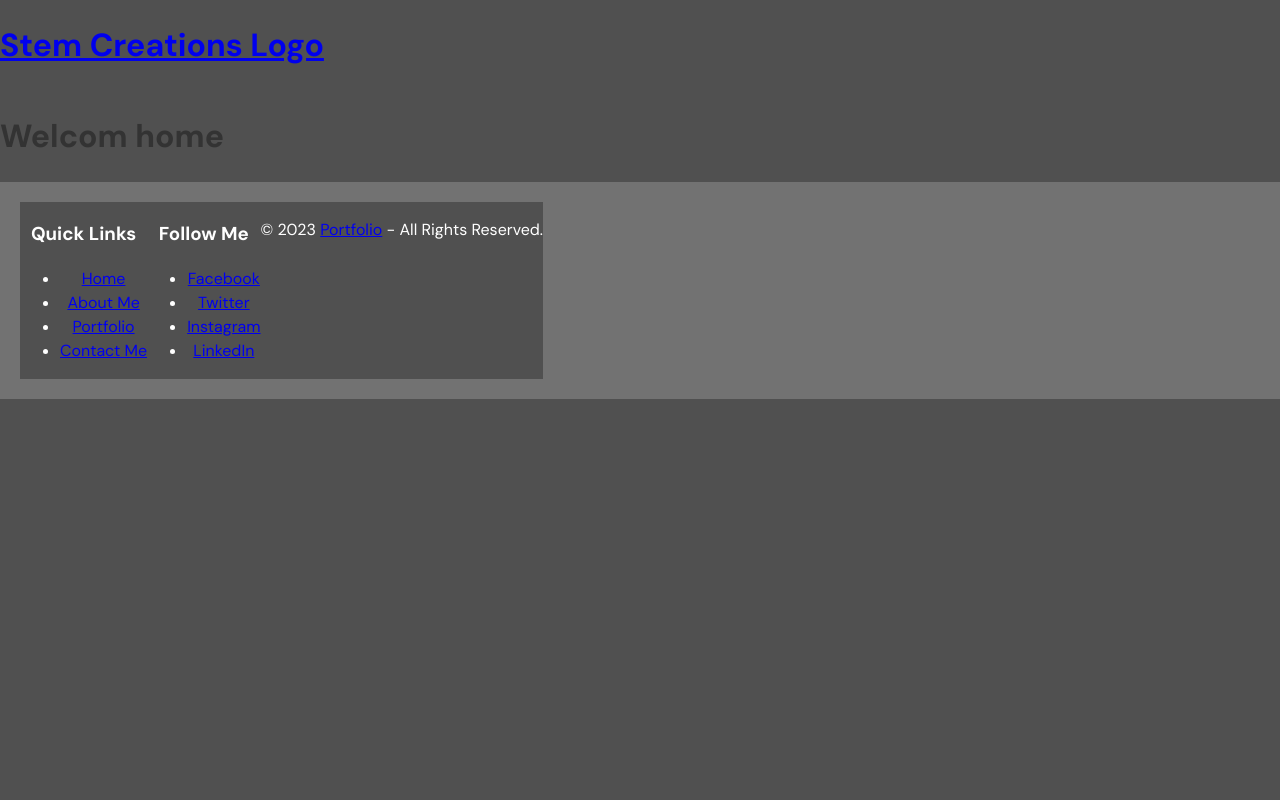
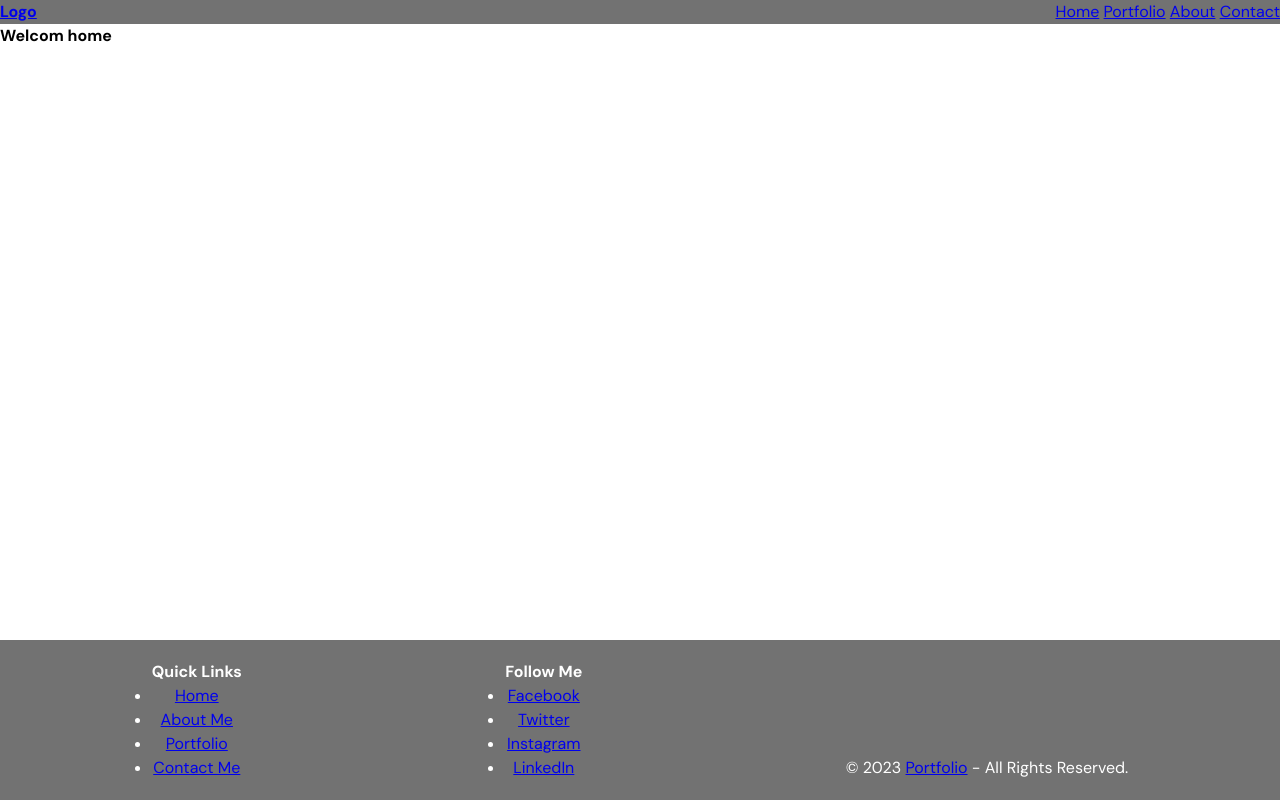
Before and after one commit to stemcreations/Portfolio, a Django app: page / in a window 1280 px wide. Run offline with Django 4.2, Linux system fonts and the light colour scheme.

Commit message:
updated css to make footer at the bottom. added contact.html

```diff
--- /dev/null
+++ b/base/templates/base/contact.html
@@ -0,0 +1,5 @@
+{% extends 'main.html' %}
+
+{% block content %}
+
+{% endblock content %}
--- a/base/urls.py
+++ b/base/urls.py
@@ -5,4 +5,5 @@ urlpatterns = [
     path('', views.home, name='home'),
     path('about/', views.about, name="about"),
     path('portfolio/', views.portfolio, name="portfolio"),
+    path('contact/', views.contact, name="contact"),
 ]
--- a/base/views.py
+++ b/base/views.py
@@ -11,3 +11,7 @@ def about(request):
 def portfolio(request):
     context = {}
     return render(request, 'base/portfolio.html', context)
+
+def contact(request):
+    context = {}
+    return render(request, 'base/contact.html', context)
--- a/static/styles/style.css
+++ b/static/styles/style.css
@@ -1,23 +1,47 @@
 @import url("https://fonts.googleapis.com/css2?family=DM+Sans:wght@400;500;700&display=swap");
 
+:root {
+    --color-main: #999999;
+    --color-main-light: #bebebe;
+    --color-dark: #333333;
+    --color-dark-light: #666666;
+    --color-dark-medium: #4d4d4d;
+    --color-light: #e5e5e5;
+    --color-light-gray: #b2bdbd;
+    --color-gray: #8b8b8b;
+}
 
 * {
-    background-color: #505050;
+    font-family: "DM Sans", -apple-system, BlackMacSystemFont, "Segoe UI", Roboto, Oxygen, Ubuntu, Cantarell, "Open Sans", "Helvetica Neue", sans-serif;
+    margin: 0;
+    padding: 0;
+    box-sizing: border-box;
+    text-rendering: optimizeLegibility;
+    font-size: inherit;
 }
 
 body {
+    height: 100vh;
     display: flex;
     flex-direction: column;
     font-family: "DM Sans", sans-serif;
     font-size: 16px;
     line-height: 1.5;
-    color: #333;
     margin: 0;
     padding: 0;
 }
 
+.nav-bar-container {
+    display: flex;
+    justify-content: space-between;
+    background-color: #727272;
+
+}
+
 .footer-container {
     display: flex;
+    justify-content: space-around;
+    align-items: end;
     background-color: #727272;
     color: #fff;
     padding: 20px;
--- a/templates/navbar.html
+++ b/templates/navbar.html
@@ -1,5 +1,13 @@
 {% load static %}
 
-<a href="/">
-    <h1>Stem Creations Logo</h1>
+<div class="nav-bar-container">
+    <a href="/">
+    <h1>Logo</h1>
 </a>
+    <div class="nav-bar">
+        <a href="{% url 'home' %}">Home</a>
+        <a href="{% url 'portfolio' %}">Portfolio</a>
+        <a href="{% url 'about' %}">About</a>
+        <a href="{% url 'contact' %}">Contact</a>
+    </div>
+</div>
```
